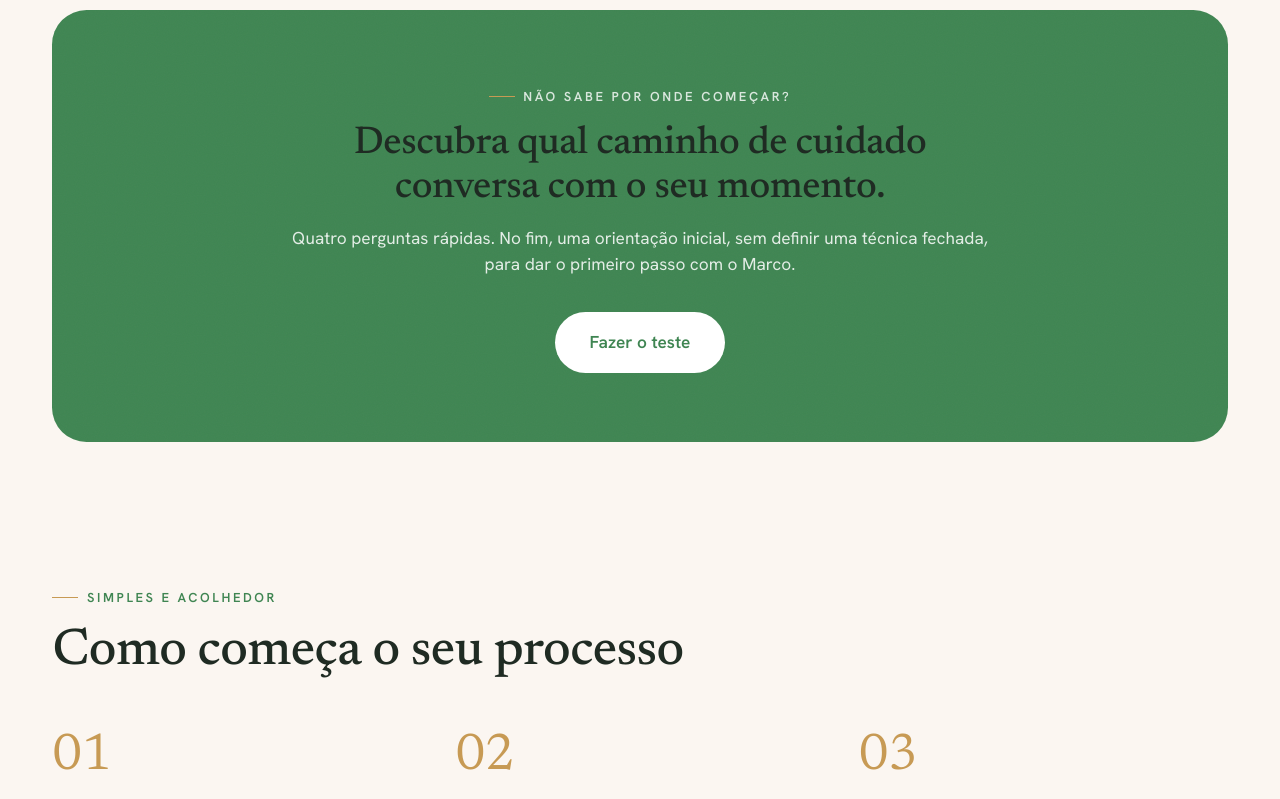
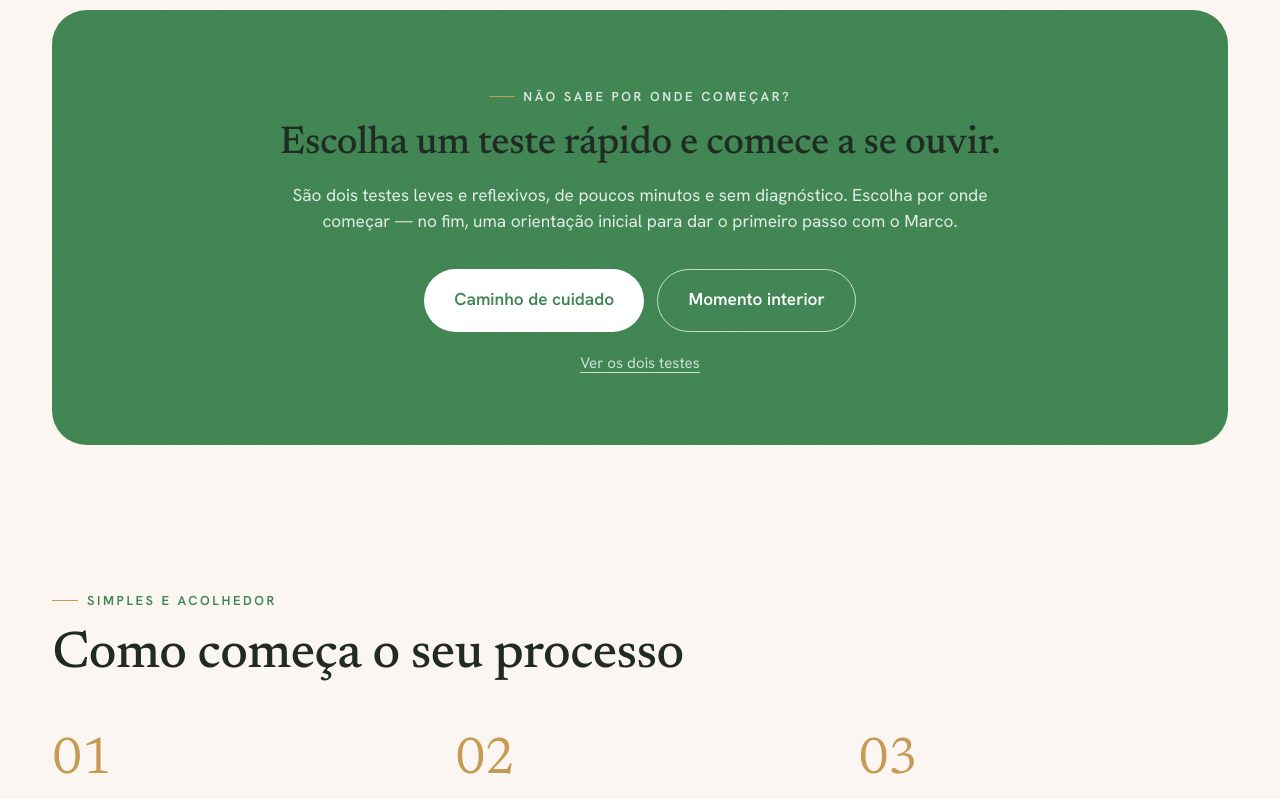
Before and after one commit to gabrielnasci4/landing_page_despertar, a Next.js app: page / in a window 1280 px wide. Shown: the part 4680-5479 px from the top of the page. Built offline with nearby package versions, Linux system fonts and the light colour scheme; no server answers.

Commit message:
Home: seção de teste mostra os dois quizes
Antes o botão "Fazer o teste" ia direto para um único quiz, sem
revelar o segundo. Agora a seção apresenta os dois — "Caminho de
cuidado" e "Momento interior" — com link para o hub /quizes.

Co-Authored-By: Claude Opus 4.8 <noreply@anthropic.com>

```diff
--- a/src/app/page.tsx
+++ b/src/app/page.tsx
@@ -225,17 +225,32 @@ export default function Home() {
               Não sabe por onde começar?
             </Eyebrow>
             <h2 className="mt-4 text-3xl text-white sm:text-4xl">
-              Descubra qual caminho de cuidado conversa com o seu momento.
+              Escolha um teste rápido e comece a se ouvir.
             </h2>
             <p className="mt-4 text-white/85">
-              Quatro perguntas rápidas. No fim, uma orientação inicial, sem
-              definir uma técnica fechada, para dar o primeiro passo com o Marco.
+              São dois testes leves e reflexivos, de poucos minutos e sem
+              diagnóstico. Escolha por onde começar — no fim, uma orientação
+              inicial para dar o primeiro passo com o Marco.
             </p>
+            <div className="mt-8 flex flex-col gap-3 sm:flex-row sm:justify-center">
+              <Link
+                href="/quiz"
+                className="inline-flex min-h-[52px] items-center justify-center gap-2 rounded-full bg-white px-7 py-4 font-semibold text-[var(--color-amethyst)] transition-transform hover:-translate-y-0.5"
+              >
+                Caminho de cuidado
+              </Link>
+              <Link
+                href="/autoconhecimento"
+                className="inline-flex min-h-[52px] items-center justify-center gap-2 rounded-full border border-white/70 px-7 py-4 font-semibold text-white transition-colors hover:bg-white/10"
+              >
+                Momento interior
+              </Link>
+            </div>
             <Link
-              href="/quiz"
-              className="mt-8 inline-flex min-h-[52px] items-center justify-center gap-2 rounded-full bg-white px-8 py-4 font-semibold text-[var(--color-amethyst)] transition-transform hover:-translate-y-0.5"
+              href="/quizes"
+              className="mt-5 inline-block text-sm text-white/75 underline underline-offset-4 transition-colors hover:text-white"
             >
-              Fazer o teste
+              Ver os dois testes
             </Link>
           </div>
         </div>
```
